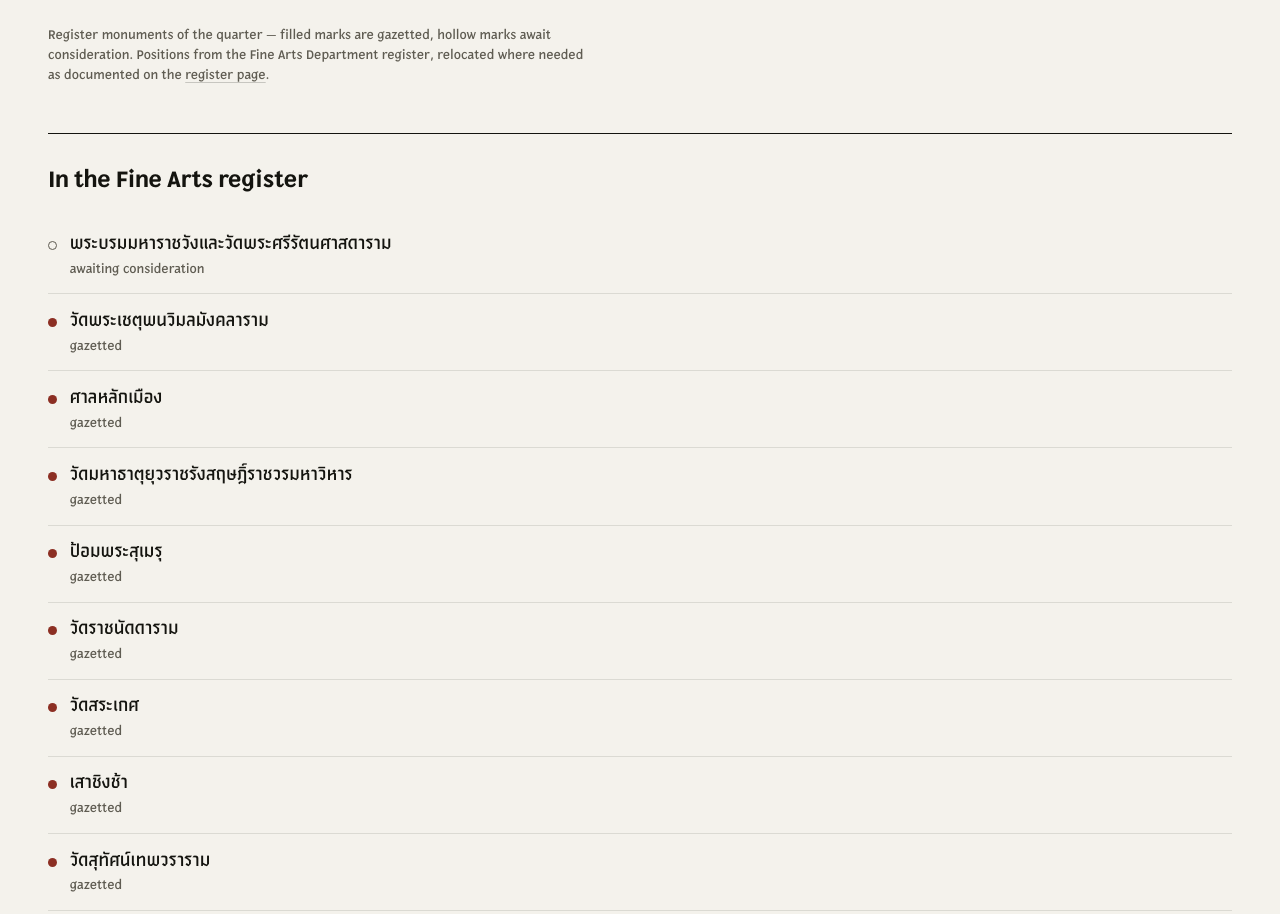
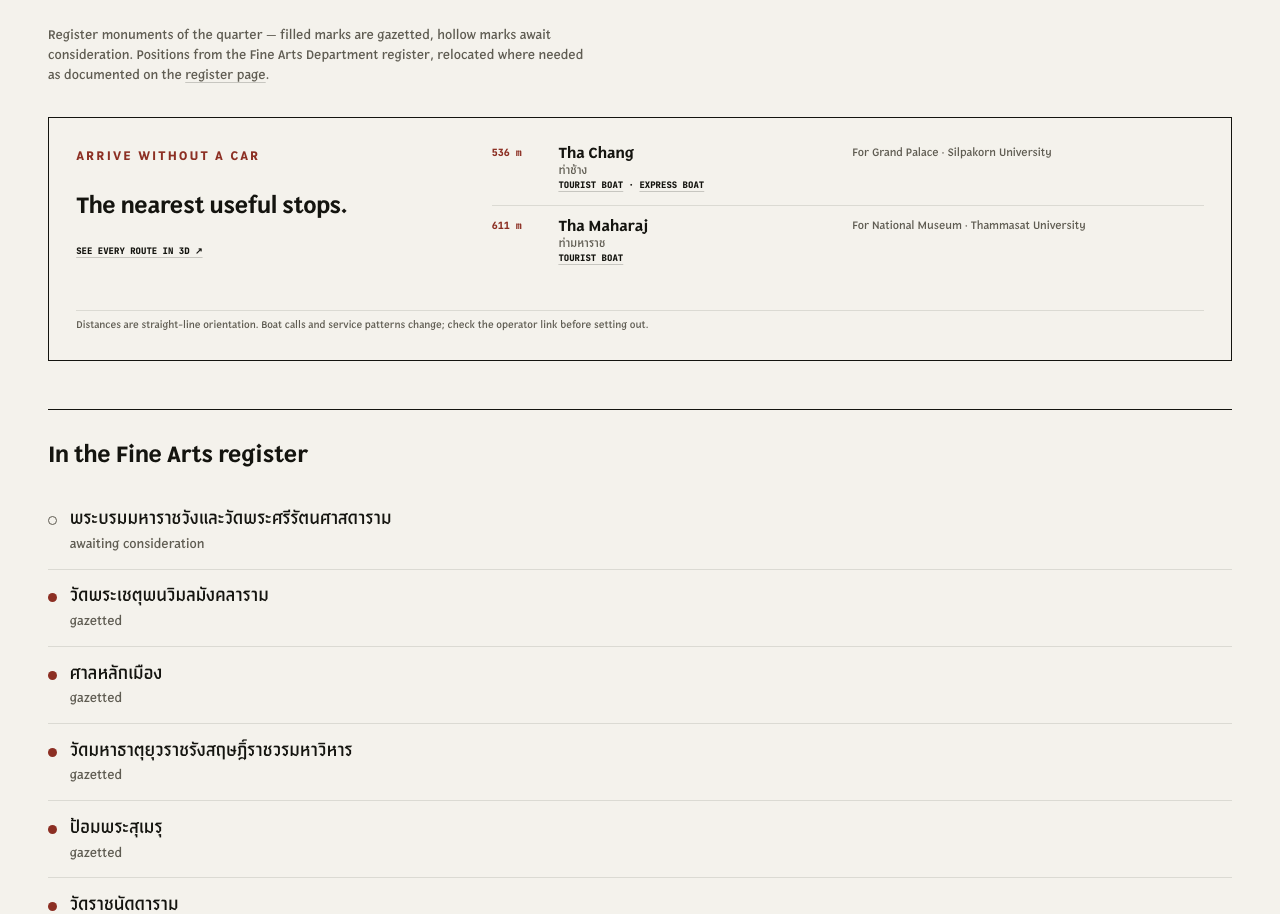
Before and after one commit to Nonarkara/BKKx, a Next.js app in the folder site/: page /areas/rattanakosin in a window 1280 px wide. Shown: the part 2101-3015 px from the top of the page. Built offline with nearby package versions, Linux system fonts and the light colour scheme; no server answers; a web font is replaced by a local one.

Commit message:
feat: add arrival guidance to heritage quarters

```diff
--- a/site/app/areas/[slug]/page.tsx
+++ b/site/app/areas/[slug]/page.tsx
@@ -13,6 +13,10 @@
   walkBySlug,
   walkDistance,
 } from "../../data/heritage-content";
+import {
+  HERITAGE_MOBILITY_SERVICES,
+  nearestHeritageMobilityStops,
+} from "../../data/heritage-mobility";
 
 type Params = { slug: string };
 type Props = { params: Promise<Params> };
@@ -48,6 +52,12 @@
     .map((w) => walkBySlug(w))
     .filter((w): w is NonNullable<typeof w> => Boolean(w));
   const pinned = area.monuments.filter((m) => m.lat && m.lon);
+  const nearbyMobility = nearestHeritageMobilityStops(area.center, 2);
+
+  const formatDistance = (distanceKm: number) => {
+    if (distanceKm < 1) return `${Math.round(distanceKm * 1000)} m`;
+    return `${distanceKm.toFixed(1)} km`;
+  };
 
   return (
     <div className="register">
@@ -97,6 +107,37 @@
           relocated where needed as documented on the{" "}
           <Link href="/heritage#register">register page</Link>.
         </p>
+
+        <aside className="place-arrival" aria-labelledby="place-arrival-title">
+          <div className="place-arrival-heading">
+            <p className="register-eyebrow">Arrive without a car</p>
+            <h2 id="place-arrival-title">The nearest useful stops.</h2>
+            <Link href="/atlas/historic-core">See every route in 3D ↗</Link>
+          </div>
+          <ol>
+            {nearbyMobility.map((stop) => {
+              const services = stop.serviceIds
+                .map((serviceId) => HERITAGE_MOBILITY_SERVICES.find((service) => service.id === serviceId))
+                .filter((service): service is NonNullable<typeof service> => Boolean(service));
+              return (
+                <li key={stop.id}>
+                  <span className="place-arrival-distance">{formatDistance(stop.distanceKm)}</span>
+                  <strong>{stop.name}<small lang="th">{stop.thai}</small></strong>
+                  <span className="place-arrival-nearby">For {stop.nearby.join(" · ")}</span>
+                  <span className="place-arrival-services">
+                    {services.map((service, index) => (
+                      <span key={service.id}>
+                        {index ? " · " : ""}
+                        <a href={service.sourceUrl} target="_blank" rel="noreferrer">{service.shortName}</a>
+                      </span>
+                    ))}
+                  </span>
+                </li>
+              );
+            })}
+          </ol>
+          <p>Distances are straight-line orientation. Boat calls and service patterns change; check the operator link before setting out.</p>
+        </aside>
 
         {area.monuments.length ? (
           <div className="place-monuments">
```
Also changed, not shown: site/app/globals.css, 1 other file (tests, documents, lock files or other folders).
